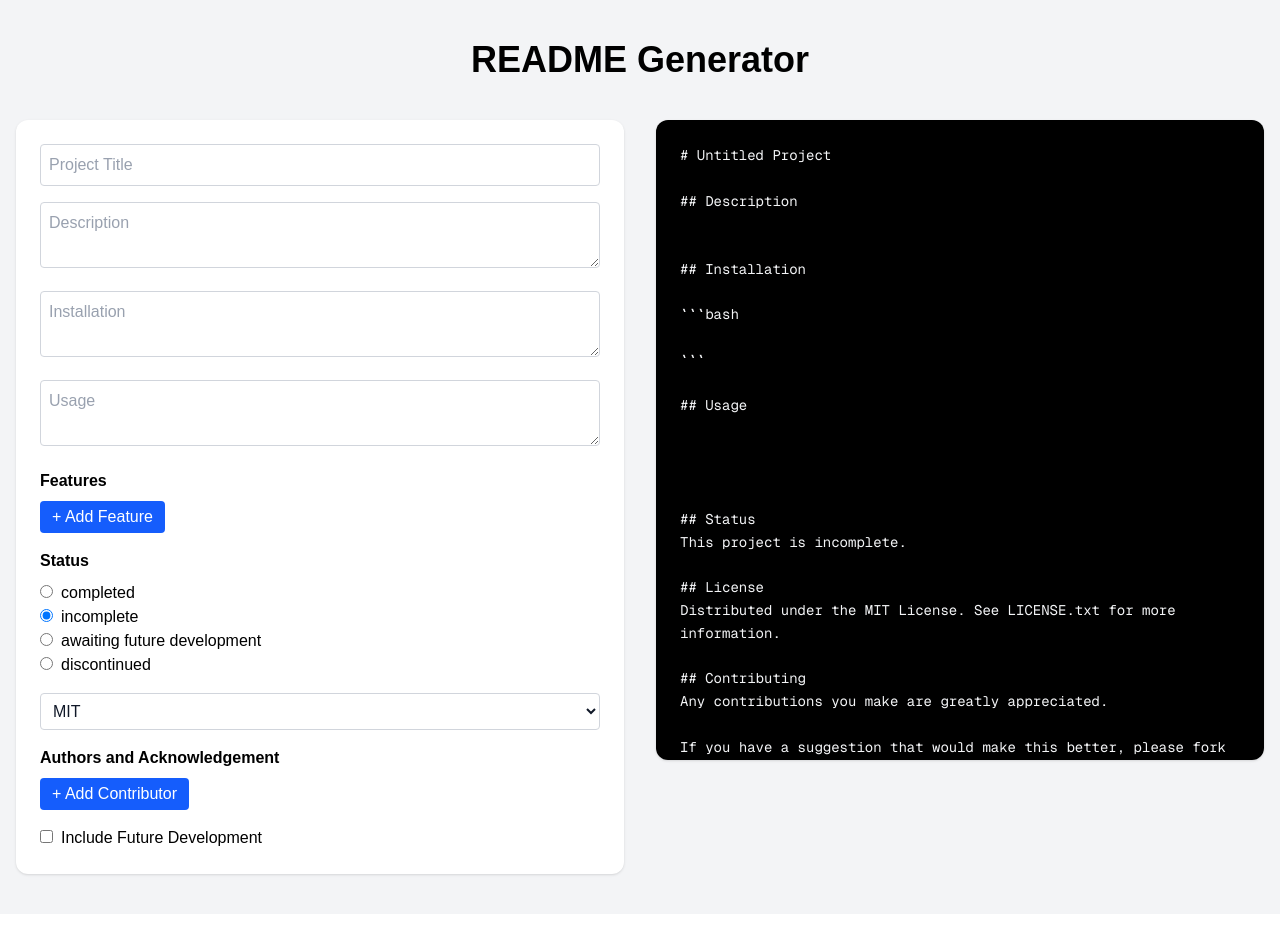
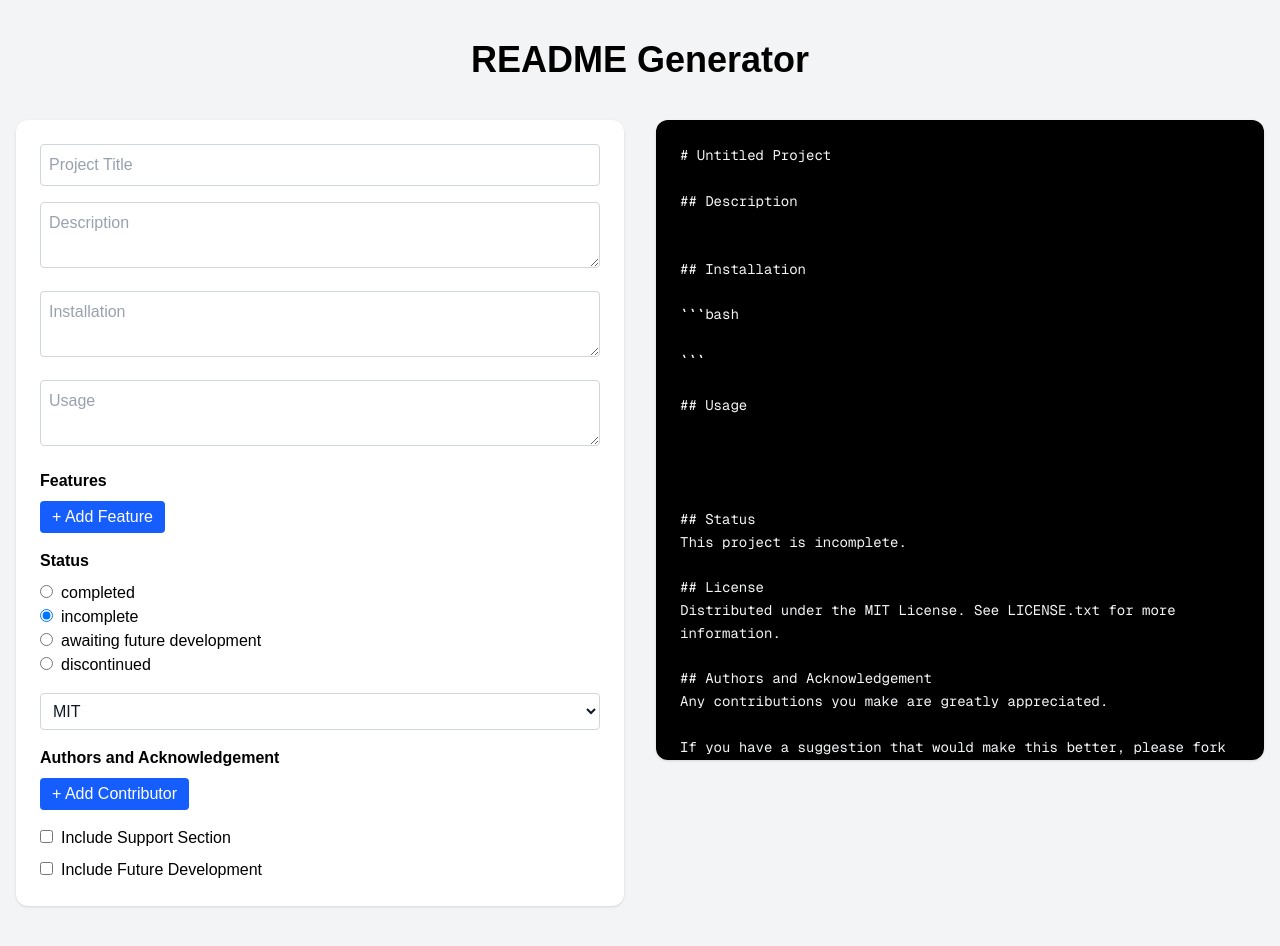
Before and after one commit to sifzerda/nx-readme-generator, a Next.js app: page / in a window 1280 px wide. Before the commit the page ends 914 px from the top, so only its background shows below. Built offline with nearby package versions, Linux system fonts and the light colour scheme.

Commit message:
added optional support section

```diff
--- a/src/app/components/ReadmeForm.js
+++ b/src/app/components/ReadmeForm.js
@@ -198,6 +198,28 @@ export default function ReadmeForm({ formData, setFormData }) {
       {/* OPTIONAL SECTIONS (checkboxes) */}
       <div className="space-y-2">
 
+        {/* support */}
+        <label className="block">
+          <input
+            type="checkbox"
+            checked={formData.sections.support}
+            onChange={() => toggleSection("support")}
+            className="mr-2"
+          />
+          Include Support Section
+        </label>
+
+        {formData.sections.support && (
+          <input
+            name="supportContact"
+            placeholder="Support contact (email, Discord, GitHub, etc.)"
+            value={formData.supportContact}
+            onChange={handleChange}
+            className="w-full border border-gray-300 p-2 rounded text-gray-900 bg-white placeholder-gray-400 mt-2"
+          />
+        )}
+
+        {/* Future Development roadmap */}
         <label className="block">
           <input
             type="checkbox"
--- a/src/app/page.js
+++ b/src/app/page.js
@@ -15,9 +15,10 @@ export default function Home() {
     license: "MIT",
     authors: [],
     sections: {
-      contributing: false,
+      support: false,
       roadmap: false,
     },
+    supportContact: ""
   });
 
   return (
--- a/utils/generateMarkdown.js
+++ b/utils/generateMarkdown.js
@@ -27,7 +27,7 @@ This project is ${data.status}.
 ## License
 Distributed under the ${data.license} License. See LICENSE.txt for more information.
 
-## Contributing
+## Authors and Acknowledgement
 Any contributions you make are greatly appreciated.
 
 If you have a suggestion that would make this better, please fork the repo and create a pull request. You can also simply open an issue with the tag "enhancement".
@@ -47,6 +47,13 @@ ${data.authors.map((f) => `- ${f}`).join("\n")}`
 }
 
 ${
+  data.sections.support
+    ? `## Support
+For support, users can contact me at ${data.supportContact || "[add contact method]"}.`
+    : ""
+}
+
+${
   data.sections.roadmap
     ? `## Roadmap
 - Coming soon`
```
Lines whose indentation alone changed are shown as unchanged.
